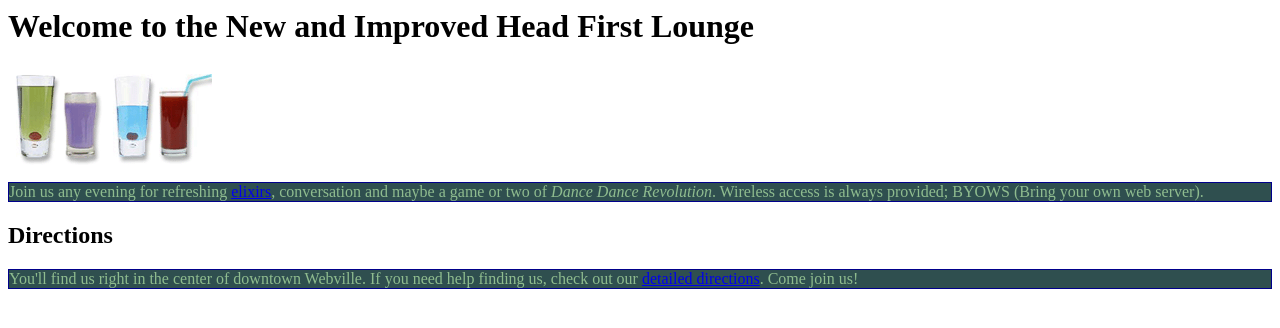
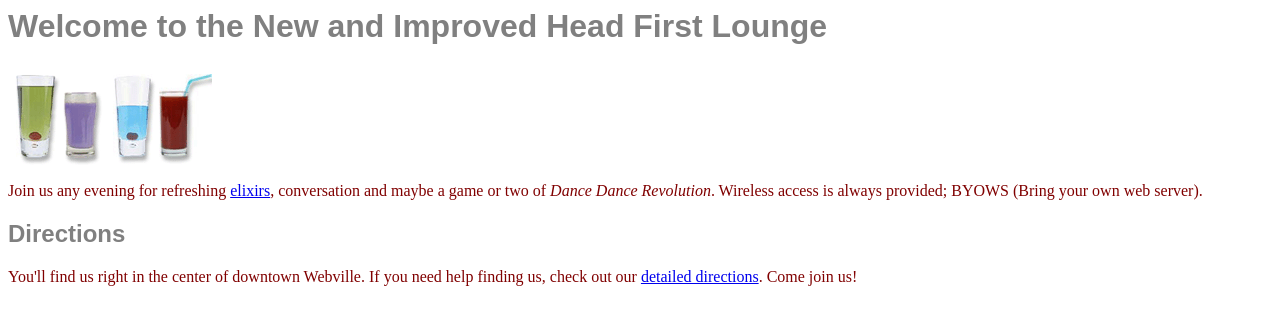
Before and after one commit to Timothy0814/0418web, a plain HTML site: page project/index.html in a window 1280 px wide. Drawn offline with Linux system fonts and the light colour scheme.

Commit message:
改变文本颜色

```diff
--- a/project/index.html
+++ b/project/index.html
@@ -2,10 +2,15 @@
   <head>
     <title>Head First Lounge</title>
       <style>
-        p{
-          background-color: darkslategray;
-          border: 1px solid darkblue;
-          color: darkseagreen;
+            h1, h2 {
+          font-family: Arial;
+          color: grey;
+        }
+        h1 {
+          border-bottom：1px solid black;
+        }
+        p {
+          color: maroon;
         }
       </style>
   </head>
```
